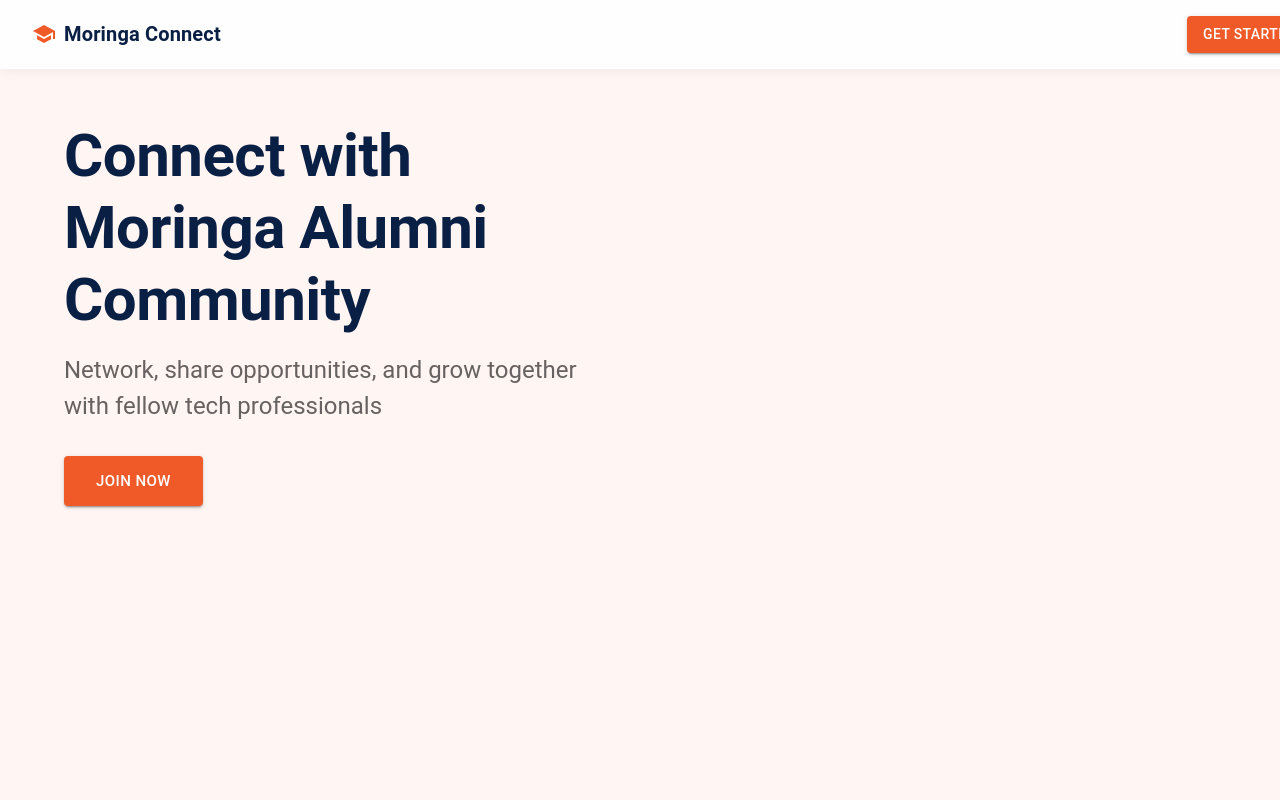
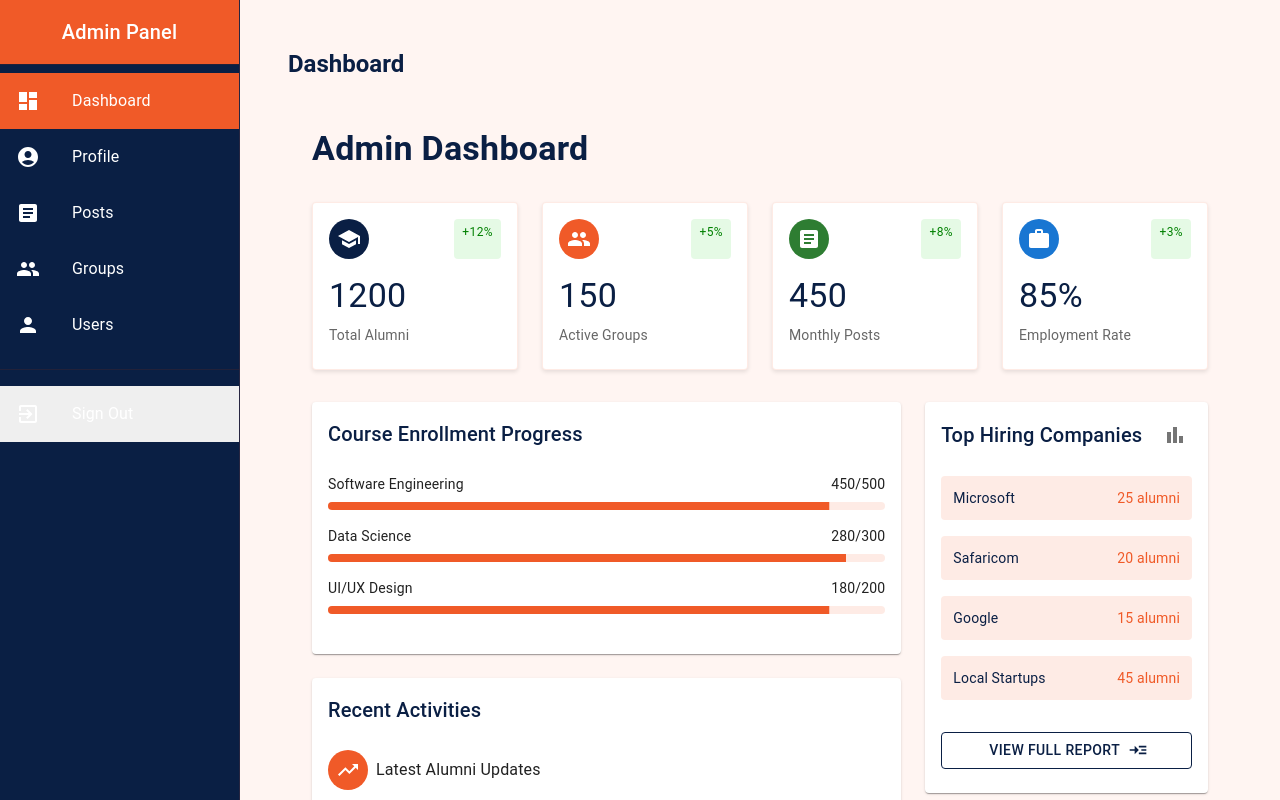
Before and after one commit to machoraatuti/Moringa-Connect, a React (Create React App) app: page / in a window 1280 px wide. Shown: the top 800 px of the page. Built offline with nearby package versions, Linux system fonts and the light colour scheme.

Commit message:
Change PlatformLanding to AdminDashboard

```diff
--- a/src/App.js
+++ b/src/App.js
@@ -1,10 +1,10 @@
 
 // App.js
-//import AdminDashboard from './pages/Dashboard.jsx';
-import PlatformLanding from './components/Landing.jsx';
+import AdminDashboard from './pages/Dashboard.jsx';
+
 
 function App() {
-  return <PlatformLanding />;
+  return <AdminDashboard/>;
 }
 
 export default App;
```
